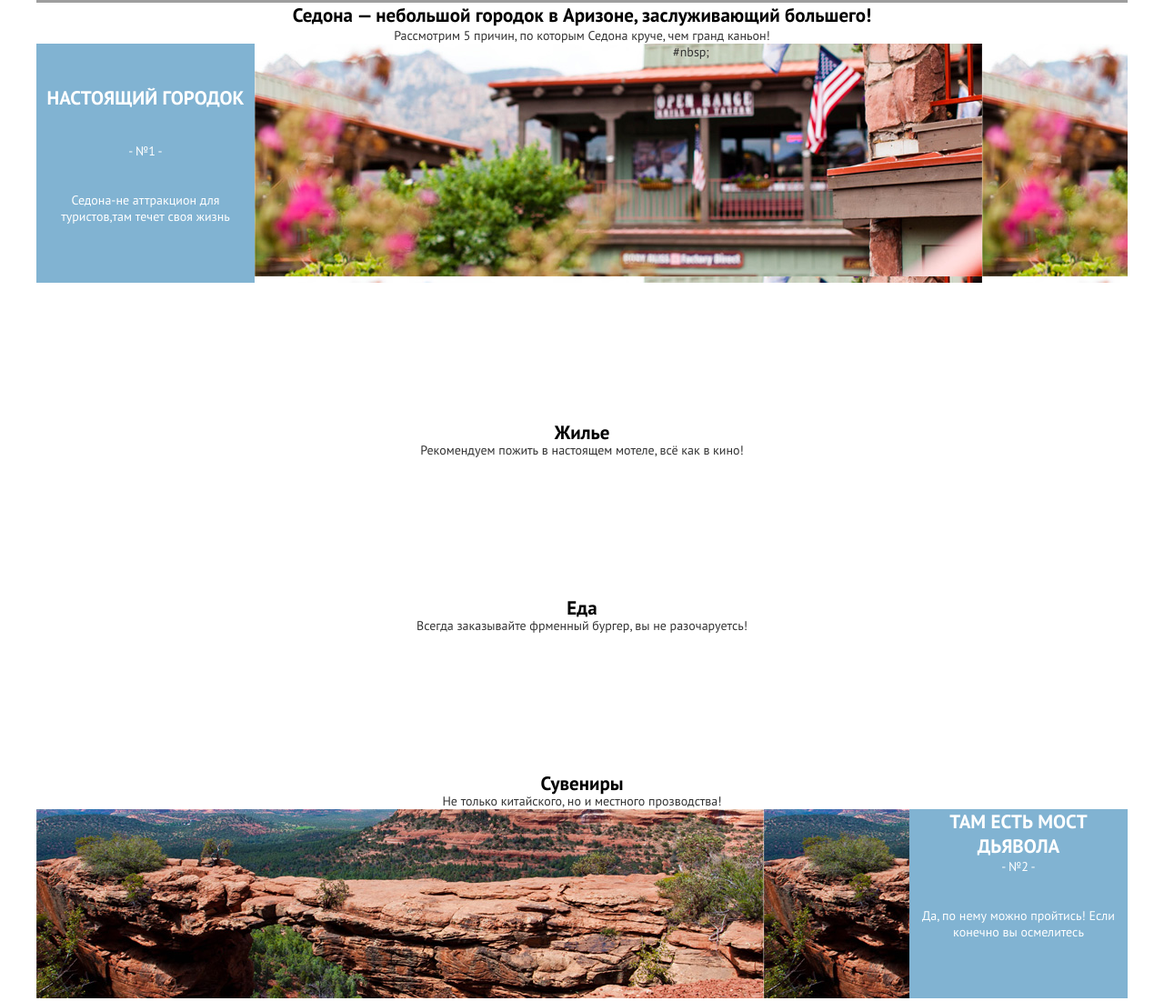
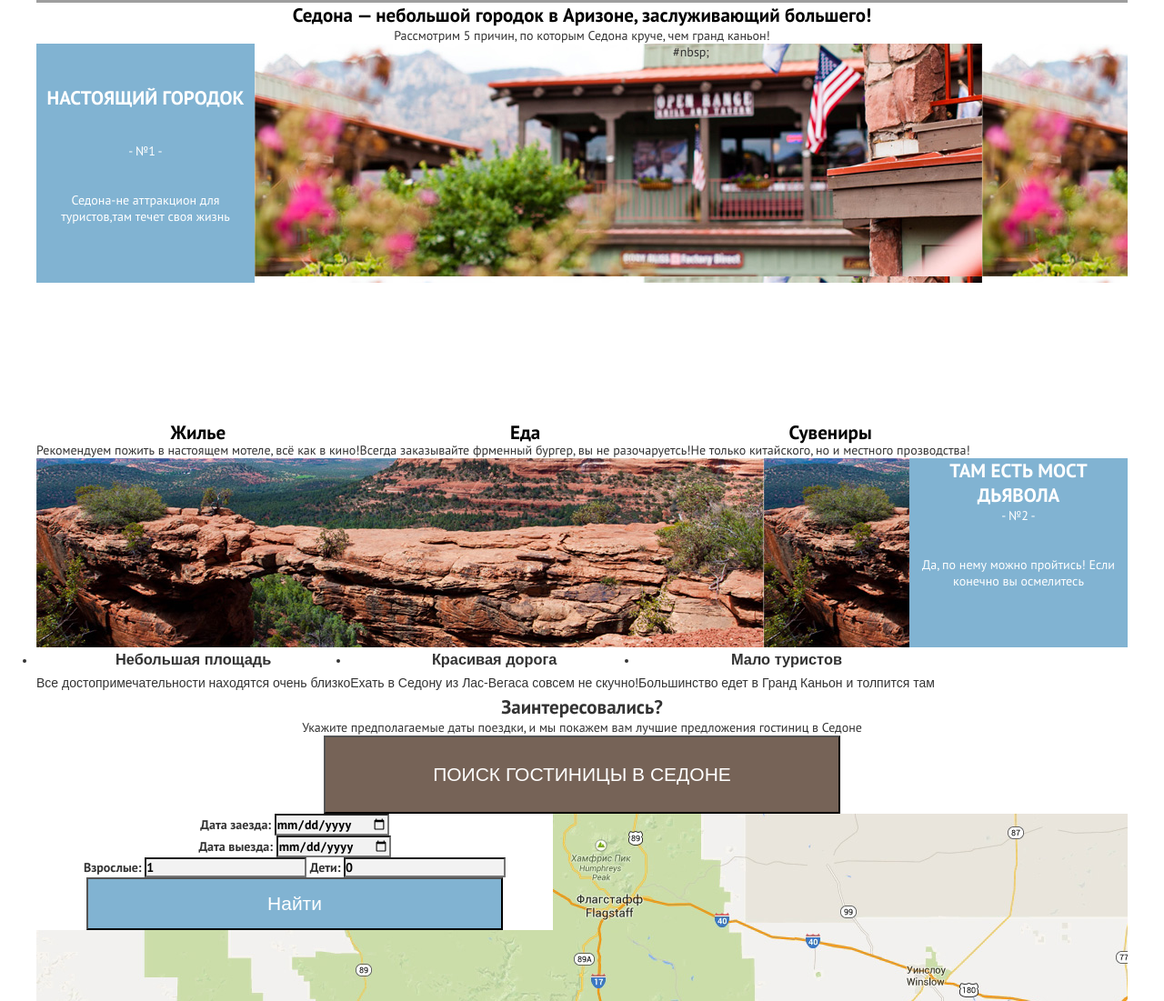
Before and after one commit to taifunnata/202385-sedona-25, a plain HTML site: page index.html in a window 1280 px wide. Shown: the part 532-1633 px from the top of the page at 91% size. Drawn offline with Linux system fonts and the light colour scheme; grey boxes are pictures that could not be loaded.

Commit message:
Добавила flex

```diff
--- a/css/style.css
+++ b/css/style.css
@@ -217,6 +217,7 @@ body {
 }
 
 .services-list {
+    display: flex;
     list-style: none;
 }
 
@@ -361,3 +362,7 @@ list-style: none;
     display: flex;
     justify-content: space-between;
 }
+
+.reasons__continued {
+    display: flex;
+}
--- a/index.html
+++ b/index.html
@@ -73,19 +73,19 @@
         <p class="bridge__text">Да, по нему можно пройтись! Если конечно вы осмелитесь</p>
       </div>
     </div>
-    <div class="services">
-      <ul>
+    <div class="reasons">
+      <ul class="reasons__continued">
         <li class="feature-item-square">
-          <h3>Небольшая площадь</h3>
-          <p>Все достопримечательности находятся очень близко</p>
+          <h3 class="square">Небольшая площадь</h3>
+          <p class="attractions">Все достопримечательности находятся очень близко</p>
         </li>
         <li class="feature-item-road">
-          <h3>Красивая дорога</h3>
-          <p>Ехать в Седону из Лас-Вегаса совсем не скучно!</p>
+          <h3 class="road">Красивая дорога</h3>
+          <p class="ride">Ехать в Седону из Лас-Вегаса совсем не скучно!</p>
         </li>
         <li class="feature-item-tourist">
-          <h3>Мало туристов</h3>
-          <p>Большинство едет в Гранд Каньон и толпится там</p>
+          <h3 class="tourist">Мало туристов</h3>
+          <p class="move">Большинство едет в Гранд Каньон и толпится там</p>
         </li>
       </ul>
     </div>
```
